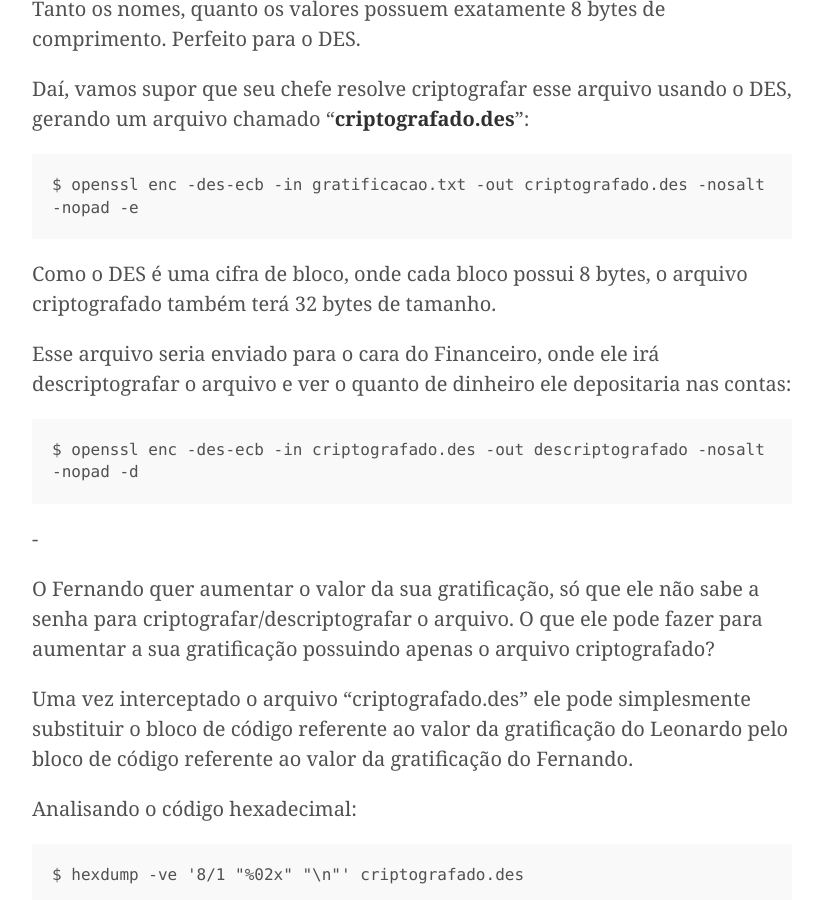
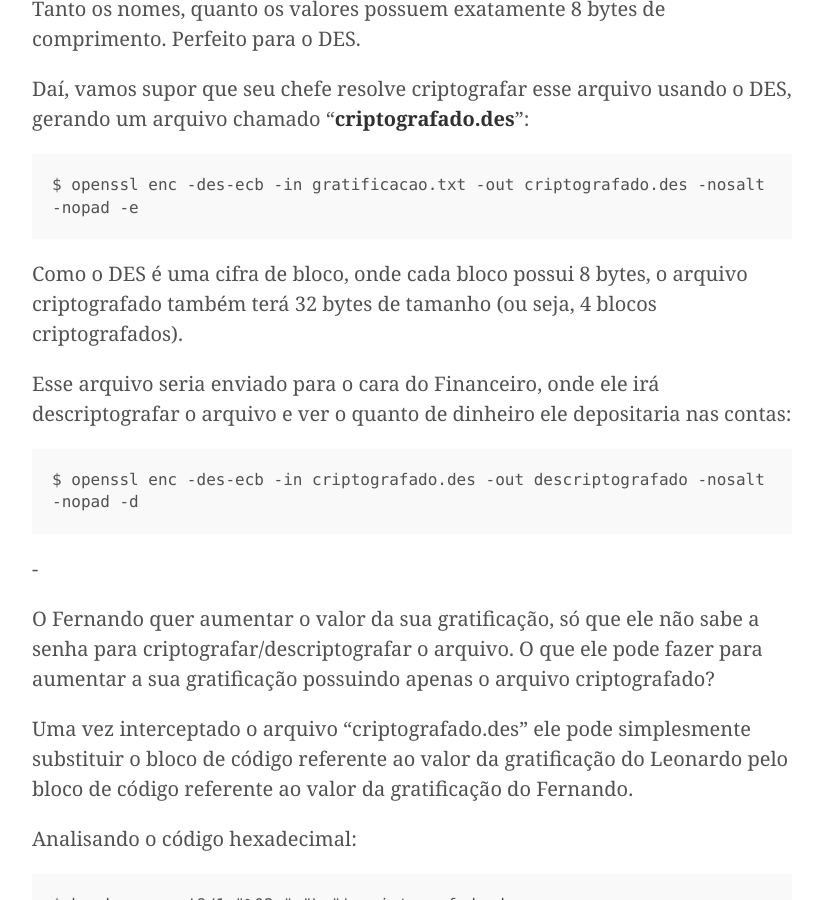
Before and after one commit to Kingm0b/jekyll-minimal-theme, a Jekyll site: the page built from _posts/2016-12-09-ecb-flaw.md, in a window 1280 px wide and 900 px high, scrolled down 1153 px. Shown: the whole window, without its empty margins (228-1050 px from the left). Built offline with Jekyll 4.4.1, drawn with Linux system fonts in a browser that asks for light colours.

Commit message:
Update 2016-12-09-ecb-flaw.md

````diff
--- a/_posts/2016-12-09-ecb-flaw.md
+++ b/_posts/2016-12-09-ecb-flaw.md
@@ -34,7 +34,7 @@ Daí, vamos supor que seu chefe resolve criptografar esse arquivo usando o DES,
 $ openssl enc -des-ecb -in gratificacao.txt -out criptografado.des -nosalt -nopad -e
 ```
 
-Como o DES é uma cifra de bloco, onde cada bloco possui 8 bytes, o arquivo criptografado também terá 32 bytes de tamanho.
+Como o DES é uma cifra de bloco, onde cada bloco possui 8 bytes, o arquivo criptografado também terá 32 bytes de tamanho (ou seja, 4 blocos criptografados).
 
 Esse arquivo seria enviado para o cara do Financeiro, onde ele irá descriptografar o arquivo e ver o quanto de dinheiro ele depositaria nas contas:
 
````
